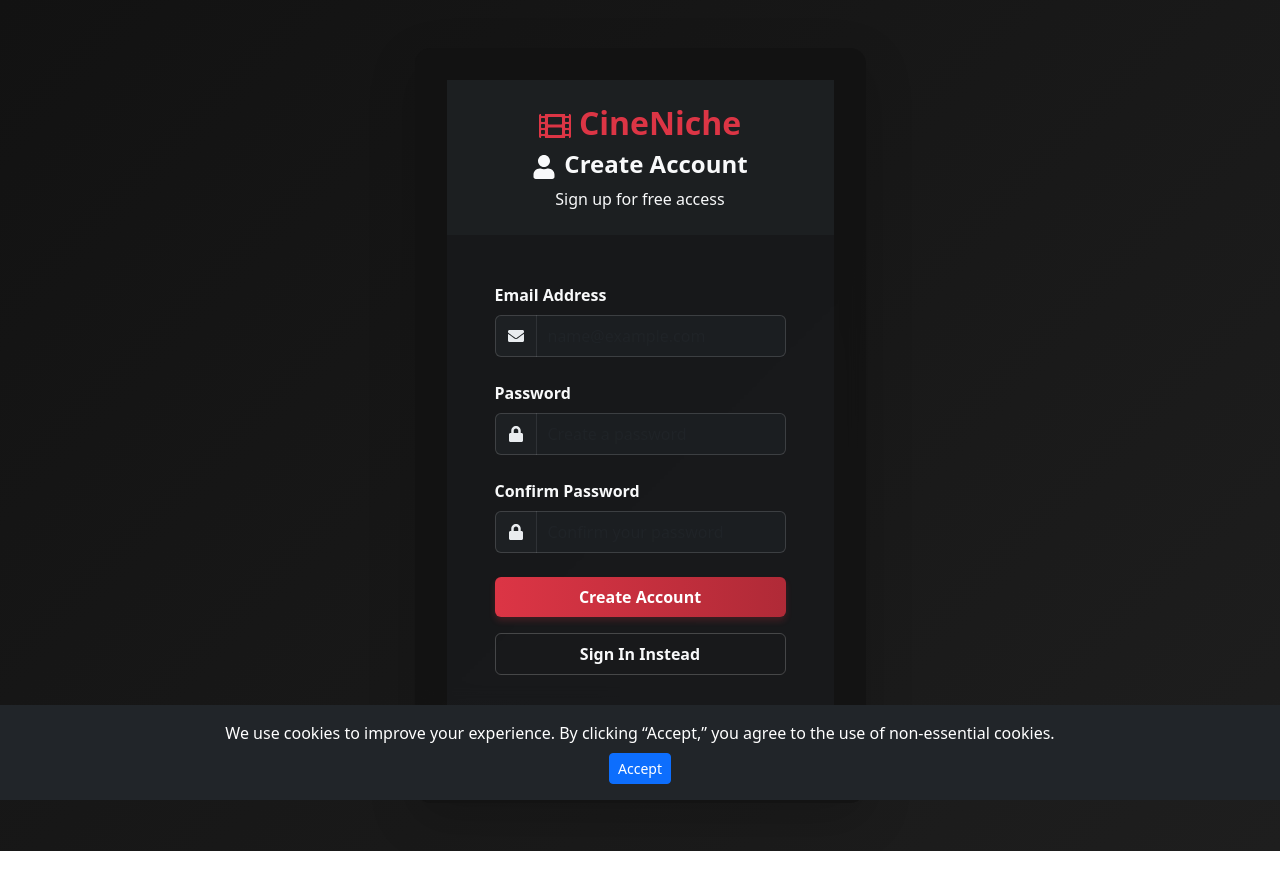
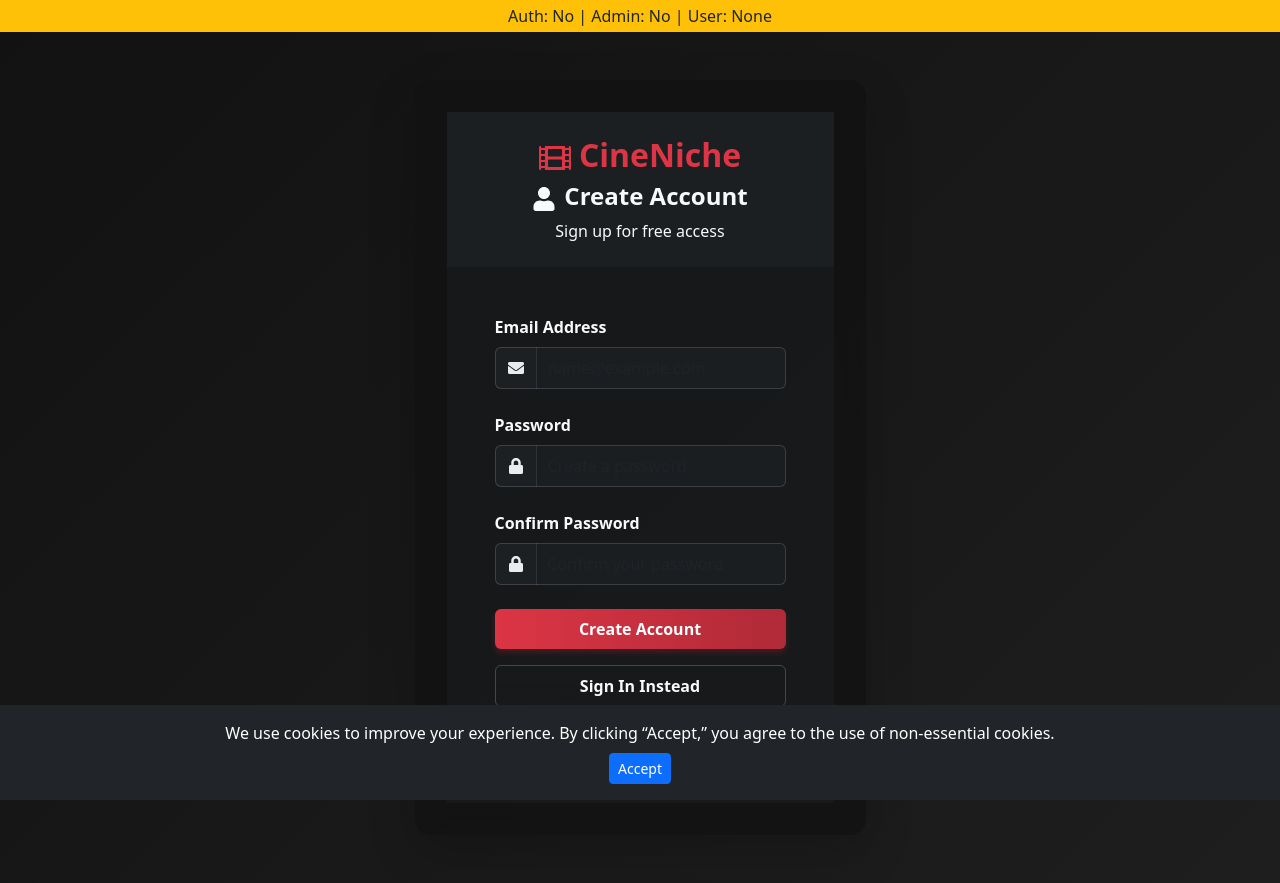
Before and after one commit to ericjamee/MovieHub, a React (Vite) app in the folder frontend/: page /register in a window 1280 px wide. Before the commit the page ends 851 px from the top, so only its background shows below. Built offline with nearby package versions, Linux system fonts and the light colour scheme; no server answers.

Commit message:
nav changes

```diff
--- a/frontend/src/layouts/MainLayout.tsx
+++ b/frontend/src/layouts/MainLayout.tsx
@@ -1,4 +1,4 @@
-import React, { useEffect } from "react";
+import React, { useEffect, useState } from "react";
 import { Container, Navbar, Nav, NavDropdown, Badge } from "react-bootstrap";
 import { Link, useNavigate, useLocation } from "react-router-dom";
 import {
@@ -20,9 +20,29 @@ const MainLayout: React.FC<MainLayoutProps> = ({ children }) => {
   const navigate = useNavigate();
   const location = useLocation();
   const currentUser = useAuthorizedUser();
-  const isAuthenticated = !!currentUser?.email;
-  // Check if user has admin role
-  const isAdmin = currentUser?.roles?.includes('admin') || false;
+  const [isAuthenticated, setIsAuthenticated] = useState(false);
+  const [isAdmin, setIsAdmin] = useState(false);
+  const [userEmail, setUserEmail] = useState("");
+
+  // Set authentication status and admin role
+  useEffect(() => {
+    // Update state based on user data
+    const authenticated = !!currentUser?.email;
+    const adminRole = currentUser?.roles?.includes("admin") || false;
+
+    setIsAuthenticated(authenticated);
+    setIsAdmin(adminRole);
+    setUserEmail(currentUser?.email || "");
+
+    // Detailed debug logs
+    console.log("MainLayout - User Context:", currentUser);
+    console.log("MainLayout - Auth State:", {
+      authenticated,
+      adminRole,
+      email: currentUser?.email,
+      roles: currentUser?.roles
+    });
+  }, [currentUser]);
 
   // Logout handler
   const handleLogout = async () => {
@@ -34,6 +54,7 @@ const MainLayout: React.FC<MainLayoutProps> = ({ children }) => {
           credentials: "include",
         }
       );
+      console.log("Logout successful");
       navigate("/login"); // Navigate without full reload
     } catch (err) {
       console.error("Logout failed:", err);
@@ -42,12 +63,44 @@ const MainLayout: React.FC<MainLayoutProps> = ({ children }) => {
 
   // Debug logs
   useEffect(() => {
-    console.log("MainLayout - Auth state:", {
-      isAuthenticated,
-      currentUser,
-    });
-    console.log("MainLayout - Current path:", location.pathname);
-  }, [isAuthenticated, currentUser, location.pathname]);
+    console.log("MainLayout - Path:", location.pathname);
+    console.log("MainLayout - Debug:", { isAuthenticated, isAdmin, userEmail });
+  }, [location.pathname, isAuthenticated, isAdmin]);
+
+  // Force authentication check on initial load and path change
+  useEffect(() => {
+    const checkAuth = async () => {
+      try {
+        const response = await fetch(
+          "https://cineniche-team-3-8-backend-eehrgvh4fhd7f8b9.eastus-01.azurewebsites.net/pingauth",
+          {
+            method: "GET",
+            credentials: "include",
+          }
+        );
+
+        if (!response.ok) {
+          console.log("MainLayout - Auth check failed:", response.status);
+          setIsAuthenticated(false);
+          setIsAdmin(false);
+          return;
+        }
+
+        const data = await response.json();
+        console.log("MainLayout - Auth check result:", data);
+
+        setIsAuthenticated(!!data.email);
+        setIsAdmin(data.roles?.includes("admin") || false);
+        setUserEmail(data.email || "");
+      } catch (error) {
+        console.error("MainLayout - Auth check error:", error);
+        setIsAuthenticated(false);
+        setIsAdmin(false);
+      }
+    };
+
+    checkAuth();
+  }, [location.pathname]);
 
   // Hide navbar on certain unauthenticated pages
   const isLandingPage = location.pathname === "/" && !isAuthenticated;
@@ -57,6 +110,13 @@ const MainLayout: React.FC<MainLayoutProps> = ({ children }) => {
 
   return (
     <div className="d-flex flex-column min-vh-100 w-100 overflow-hidden">
+      {/* Debug info */}
+      <div className="bg-warning p-1 text-center">
+        Auth: {isAuthenticated ? "Yes" : "No"} |
+        Admin: {isAdmin ? "Yes" : "No"} |
+        User: {userEmail || "None"}
+      </div>
+
       {showNavbar && (
         <Navbar bg="dark" variant="dark" expand="lg" className="p-0 w-100">
           <Container fluid className="px-3">
@@ -142,8 +202,8 @@ const MainLayout: React.FC<MainLayoutProps> = ({ children }) => {
                     </Nav.Link>
                   </>
                 ) : (
-                  <Nav.Link as={Link} to="/profile">
-                    <FaUserCircle className="me-1" /> Profile
+                  <Nav.Link as={Link} to="/login">
+                    <FaUser className="me-1" /> Login
                   </Nav.Link>
                 )}
               </Nav>
```
